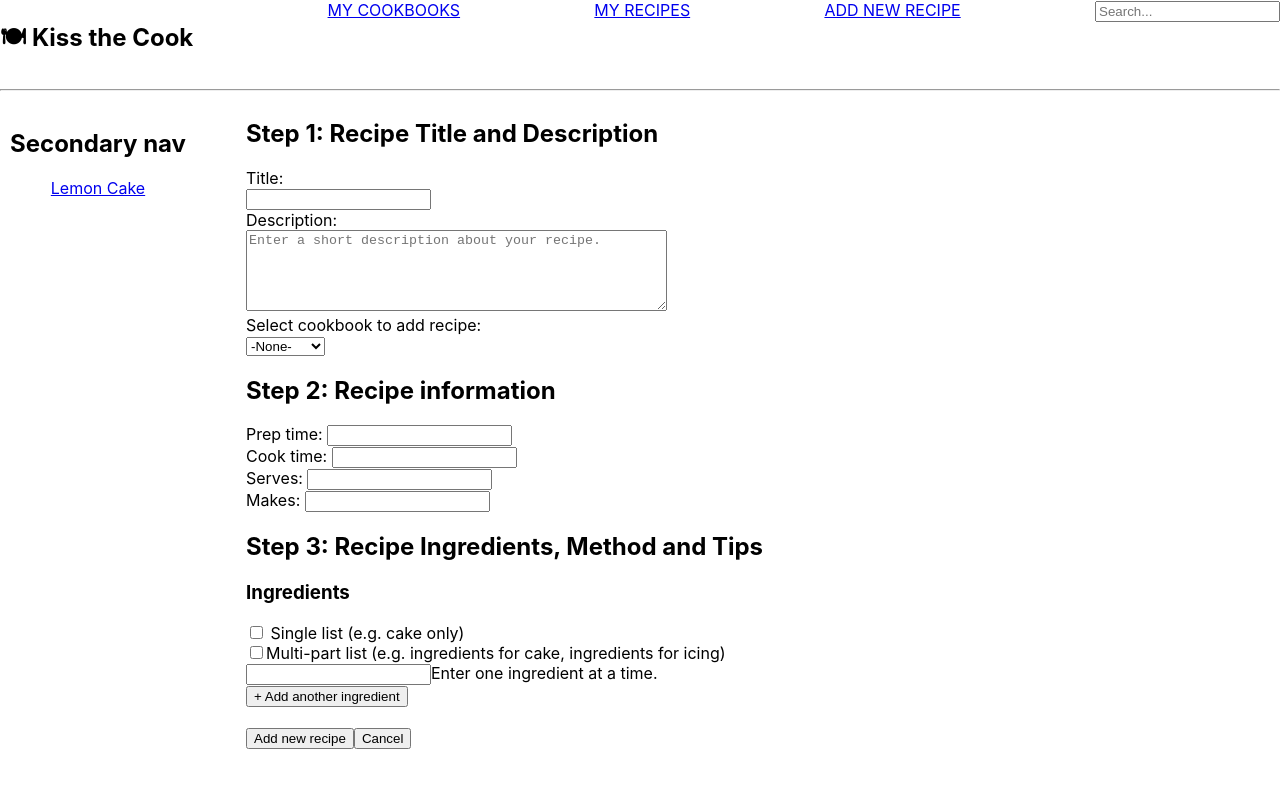
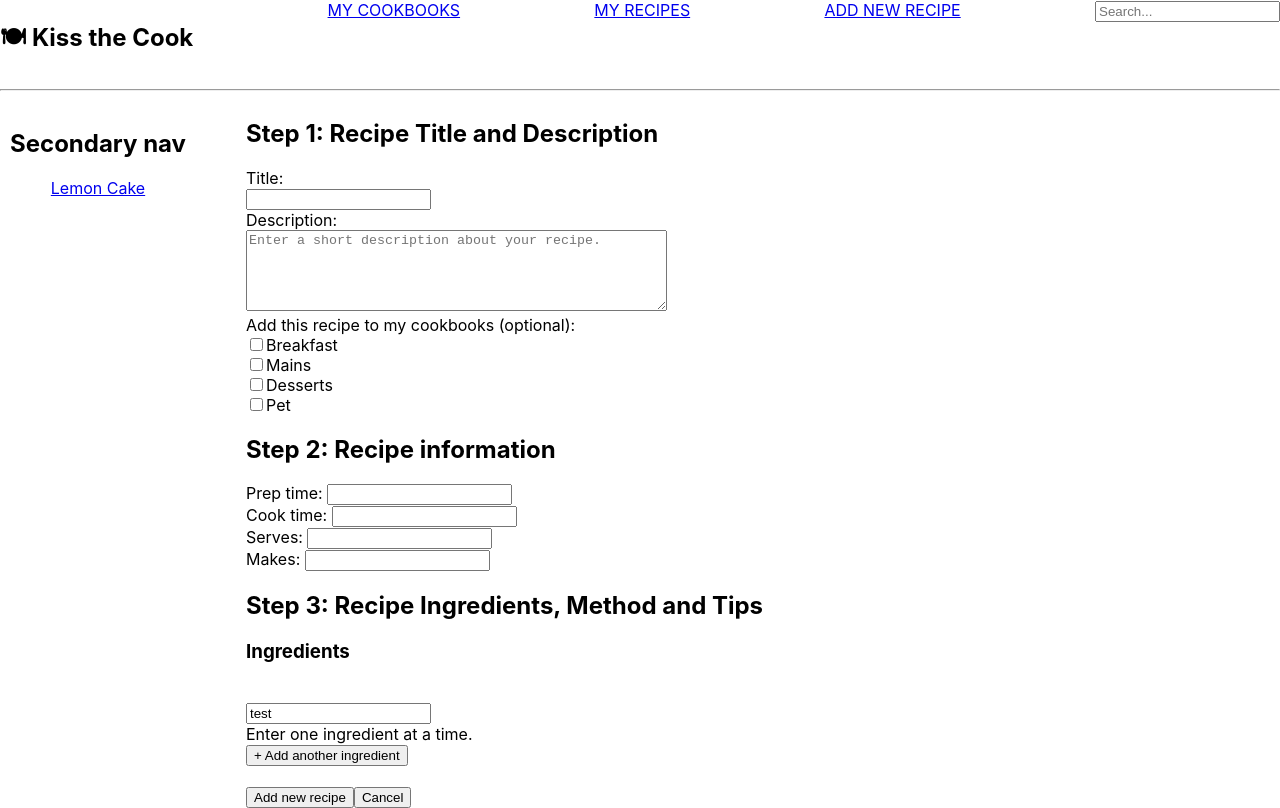
Before and after one commit to uppercasev/kissthecook, a React (Create React App) app: page /addrecipe in a window 1280 px wide. Built offline with nearby package versions, Linux system fonts and the light colour scheme.

Commit message:
Add ingredients list updated

```diff
--- a/src/components/AddRecipe.js
+++ b/src/components/AddRecipe.js
@@ -1,6 +1,20 @@
 import cookbooks from "../cookbook-data";
+import { useState } from "react";
 
 export default function AddRecipe() {
+  const [ingredients, setIngredients] = useState(["test"]);
+
+  const addNewIngredient = () => {
+    setIngredients([...ingredients, ""]);
+  }
+
+  const handleIngredientChange = (event) => {
+    const index = event.target.attributes.datakey.value;
+    const newArray = [...ingredients];
+    newArray[index] = event.target.value;
+    setIngredients(newArray);
+  };
+
   return (
     <div>
       <form>
@@ -8,7 +22,7 @@ export default function AddRecipe() {
           <h2>Step 1: Recipe Title and Description</h2>
           <label htmlFor="title">Title: </label>
           <br></br>
-          <input type="text" name="title" />
+          <input type="text" name="title" required />
           <br></br>
           <label htmlFor="description">Description: </label>
           <br></br>
@@ -20,14 +34,23 @@ export default function AddRecipe() {
             placeholder="Enter a short description about your recipe."
           ></textarea>
           <br></br>
-          <label htmlFor="cookbooks">Select cookbook to add recipe: </label>
+          <label htmlFor="cookbooks">
+            Add this recipe to my cookbooks (optional):{" "}
+          </label>
           <br></br>
-          <select name="cookbooks" id="cookbooks">
-            <option>-None-</option>
-            {cookbooks.map((book) => {
-              return <option value={book.title}>{book.title}</option>;
-            })}
-          </select>
+          {cookbooks.map((book) => {
+            return (
+              <div>
+                <input
+                  type="checkbox"
+                  id={book.id}
+                  name={book.title}
+                  value={book.title}
+                />
+                <label for={book.title}>{book.title}</label>
+              </div>
+            );
+          })}
         </div>
         <div>
           <h2>Step 2: Recipe information</h2>
@@ -38,7 +61,7 @@ export default function AddRecipe() {
           <input type="text" name="cook time" />
           <br></br>
           <label htmlFor="serves">Serves: </label>
-          <input type="text" name="serves" />
+          <input type="text" name="serves" required />
           <br></br>
           <label htmlFor="makes">Makes: </label>
           <input type="text" name="makes" />
@@ -47,18 +70,27 @@ export default function AddRecipe() {
           <h2>Step 3: Recipe Ingredients, Method and Tips</h2>
           <div>
             <h3>Ingredients</h3>
-            <input type="checkbox" id="single" name="single" value="Single" />
-            <label for="single"> Single list (e.g. cake only)</label>
-            <br></br>
-            <input type="checkbox" id="multi" name="multi" value="Multi" />
-            <label for="multi">
-              Multi-part list (e.g. ingredients for cake, ingredients for icing)
-            </label>
+
             <br></br>
             <div>
-              <input type="text" name="ingredient" />Enter one ingredient at a time.
+              {ingredients.map((item, index) => {
+                return (
+                  <div>
+                  <input
+                    key={index}
+                    type="text"
+                    name={"ingredient[" + index + "]"}
+                    value={item}
+                    dataKey={index}
+                    required
+                    onChange={handleIngredientChange}
+                  /><br></br>
+                  </div>
+                );
+              })}
+              Enter one ingredient at a time.
             </div>
-            <button type="button">+ Add another ingredient</button>
+            <button type="button" onClick={addNewIngredient}>+ Add another ingredient</button>
           </div>
         </div>
         <br></br>
```
